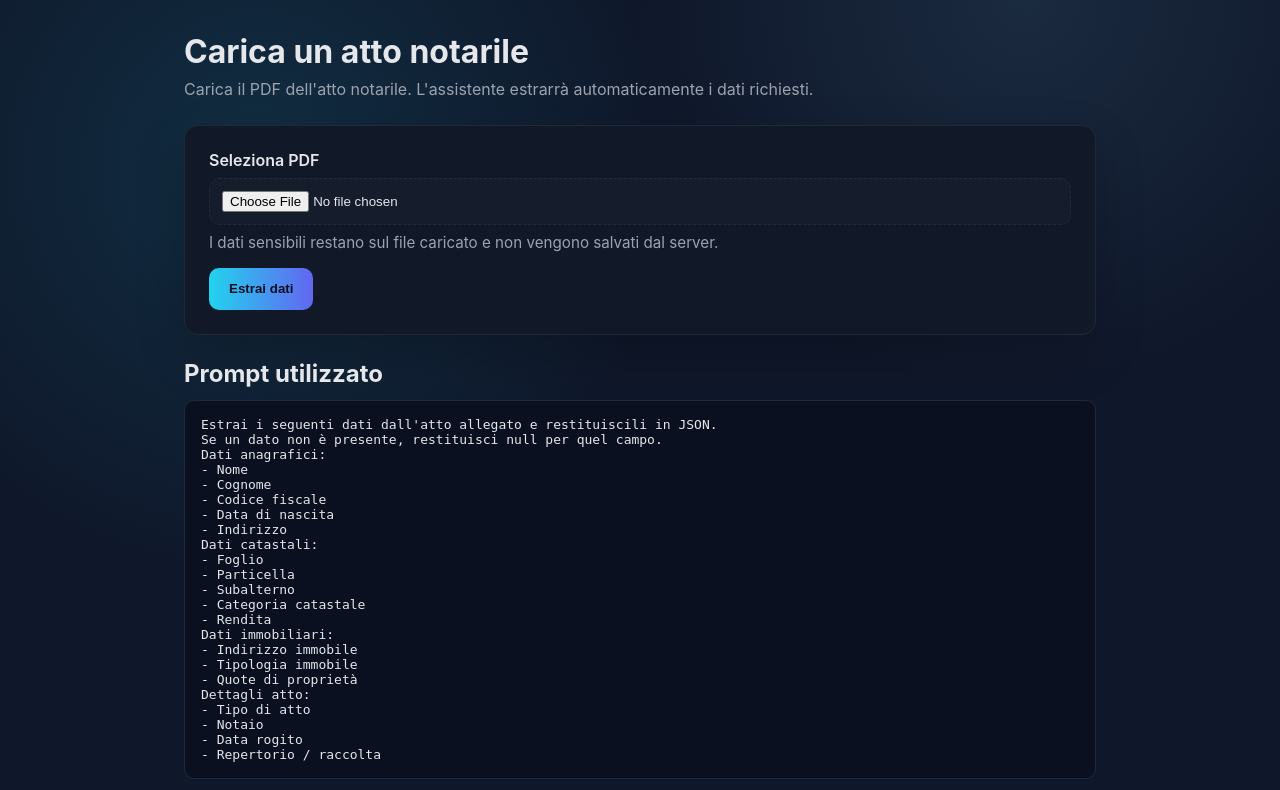
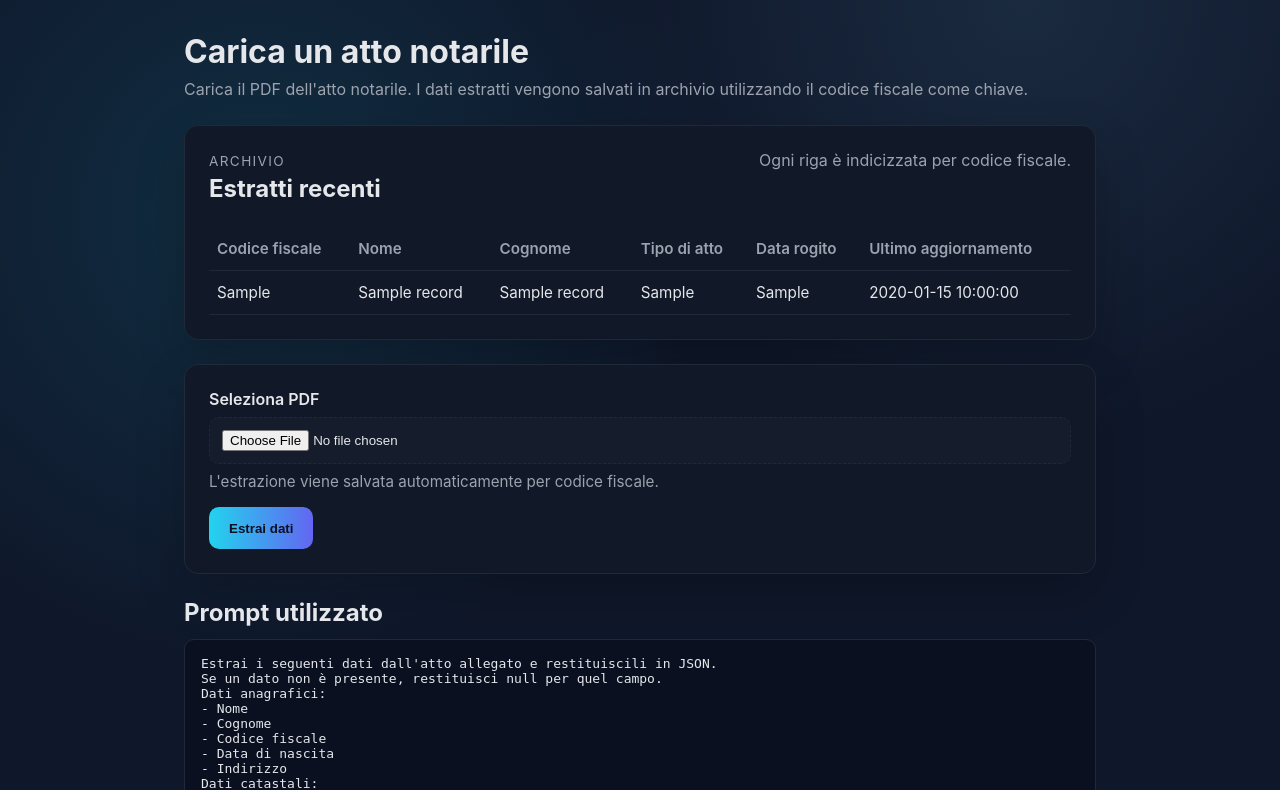
Before and after one commit to Gigibit/evelina, a Flask app: template templates/index.html in a window 1280 px wide. Shown: the top 790 px of the page. Run offline with Flask 3, Linux system fonts and the light colour scheme; the template is opened without the code that fills it: most values are stand-ins (such as "Sample title", 1, 10 or a date in 2020).

Commit message:
Add database-backed archive for extractions

```diff
--- a/app.py
+++ b/app.py
@@ -1,6 +1,9 @@
 import json
 import os
+import sqlite3
+from contextlib import closing
 from io import BytesIO
+from pathlib import Path
 
 from dotenv import load_dotenv
 from flask import Flask, flash, redirect, render_template, request, url_for
@@ -11,6 +14,7 @@ load_dotenv()
 
 app = Flask(__name__)
 app.secret_key = os.getenv("FLASK_SECRET_KEY", "change-me")
+DATABASE_PATH = Path(os.getenv("DATABASE_PATH", "extractions.db"))
 
 
 DATA_FIELDS = {
@@ -44,6 +48,97 @@ DATA_FIELDS = {
 
 class ExtractionError(Exception):
     """Raised when data extraction fails."""
+
+
+def get_db_connection() -> sqlite3.Connection:
+    DATABASE_PATH.parent.mkdir(parents=True, exist_ok=True)
+    connection = sqlite3.connect(str(DATABASE_PATH))
+    connection.row_factory = sqlite3.Row
+    return connection
+
+
+def init_db() -> None:
+    with closing(get_db_connection()) as connection:
+        connection.execute(
+            """
+            CREATE TABLE IF NOT EXISTS extractions (
+                codice_fiscale TEXT PRIMARY KEY,
+                data JSON NOT NULL,
+                created_at TIMESTAMP DEFAULT CURRENT_TIMESTAMP
+            )
+            """
+        )
+        connection.commit()
+
+
+def extract_codice_fiscale(data: dict) -> str:
+    codice = (
+        data.get("Dati anagrafici", {}).get("Codice fiscale")
+        or data.get("codice_fiscale")
+        or data.get("codice fiscale")
+    )
+
+    if isinstance(codice, str):
+        codice = codice.strip()
+
+    if not codice:
+        raise ExtractionError("Il codice fiscale non è stato trovato nei dati estratti.")
+
+    return codice
+
+
+def save_extraction(data: dict) -> None:
+    codice_fiscale = extract_codice_fiscale(data)
+
+    serialized = json.dumps(data, ensure_ascii=False)
+
+    with closing(get_db_connection()) as connection:
+        connection.execute(
+            """
+            INSERT INTO extractions (codice_fiscale, data, created_at)
+            VALUES (?, ?, CURRENT_TIMESTAMP)
+            ON CONFLICT(codice_fiscale) DO UPDATE SET
+                data=excluded.data,
+                created_at=CURRENT_TIMESTAMP
+            """,
+            (codice_fiscale, serialized),
+        )
+        connection.commit()
+
+
+def list_extractions() -> list[dict]:
+    with closing(get_db_connection()) as connection:
+        rows = connection.execute(
+            """
+            SELECT codice_fiscale, data, created_at
+            FROM extractions
+            ORDER BY datetime(created_at) DESC
+            """
+        ).fetchall()
+
+    items = []
+    for row in rows:
+        payload = json.loads(row["data"])
+        anagrafica = payload.get("Dati anagrafici", {})
+        dettagli_atto = payload.get("Dettagli atto", {})
+        dati_immobiliari = payload.get("Dati immobiliari", {})
+
+        items.append(
+            {
+                "codice_fiscale": row["codice_fiscale"],
+                "nome": anagrafica.get("Nome"),
+                "cognome": anagrafica.get("Cognome"),
+                "indirizzo": dati_immobiliari.get("Indirizzo immobile"),
+                "tipo_atto": dettagli_atto.get("Tipo di atto"),
+                "data_rogito": dettagli_atto.get("Data rogito"),
+                "updated_at": row["created_at"],
+            }
+        )
+
+    return items
+
+
+init_db()
 
 
 def build_prompt() -> str:
@@ -118,7 +213,8 @@ def ask_gpt(document_text: str) -> dict:
 
 @app.route("/")
 def index():
-    return render_template("index.html")
+    records = list_extractions()
+    return render_template("index.html", records=records)
 
 
 @app.route("/estrai", methods=["POST"])
@@ -129,9 +225,12 @@ def extract():
         flash("Carica un file PDF per procedere.")
         return redirect(url_for("index"))
 
+    codice_fiscale = None
     try:
         document_text = read_pdf(file_storage)
         extracted = ask_gpt(document_text)
+        codice_fiscale = extract_codice_fiscale(extracted)
+        save_extraction(extracted)
     except ExtractionError as exc:
         flash(str(exc))
         return redirect(url_for("index"))
@@ -142,6 +241,7 @@ def extract():
         "result.html",
         data=extracted,
         extracted_json=extracted_json,
+        codice_fiscale=codice_fiscale,
         prompt=build_prompt(),
     )
 
--- a/static/style.css
+++ b/static/style.css
@@ -121,3 +121,50 @@ button:hover {
 .back:hover {
   text-decoration: underline;
 }
+
+.card-title {
+  display: flex;
+  align-items: baseline;
+  justify-content: space-between;
+  gap: 1rem;
+}
+
+.muted {
+  color: var(--muted);
+  margin: 0;
+}
+
+.eyebrow {
+  text-transform: uppercase;
+  letter-spacing: 0.1em;
+  color: var(--muted);
+  font-size: 0.85rem;
+  margin: 0 0 0.35rem 0;
+}
+
+.table-wrapper {
+  overflow-x: auto;
+  margin-top: 1rem;
+}
+
+table.records {
+  width: 100%;
+  border-collapse: collapse;
+  font-size: 0.95rem;
+}
+
+table.records th,
+table.records td {
+  padding: 0.75rem 0.5rem;
+  text-align: left;
+  border-bottom: 1px solid var(--border);
+}
+
+table.records th {
+  color: var(--muted);
+  font-weight: 600;
+}
+
+table.records tr:hover td {
+  background: rgba(255, 255, 255, 0.02);
+}
--- a/templates/index.html
+++ b/templates/index.html
@@ -10,7 +10,7 @@
   <main class="container">
     <header>
       <h1>Carica un atto notarile</h1>
-      <p>Carica il PDF dell'atto notarile. L'assistente estrarrà automaticamente i dati richiesti.</p>
+      <p>Carica il PDF dell'atto notarile. I dati estratti vengono salvati in archivio utilizzando il codice fiscale come chiave.</p>
     </header>
 
     {% with messages = get_flashed_messages() %}
@@ -23,10 +23,48 @@
       {% endif %}
     {% endwith %}
 
+    {% if records %}
+      <section class="card">
+        <div class="card-title">
+          <div>
+            <p class="eyebrow">Archivio</p>
+            <h2>Estratti recenti</h2>
+          </div>
+          <p class="muted">Ogni riga è indicizzata per codice fiscale.</p>
+        </div>
+        <div class="table-wrapper">
+          <table class="records">
+            <thead>
+              <tr>
+                <th>Codice fiscale</th>
+                <th>Nome</th>
+                <th>Cognome</th>
+                <th>Tipo di atto</th>
+                <th>Data rogito</th>
+                <th>Ultimo aggiornamento</th>
+              </tr>
+            </thead>
+            <tbody>
+              {% for record in records %}
+                <tr>
+                  <td>{{ record.codice_fiscale }}</td>
+                  <td>{{ record.nome or "—" }}</td>
+                  <td>{{ record.cognome or "—" }}</td>
+                  <td>{{ record.tipo_atto or "—" }}</td>
+                  <td>{{ record.data_rogito or "—" }}</td>
+                  <td>{{ record.updated_at }}</td>
+                </tr>
+              {% endfor %}
+            </tbody>
+          </table>
+        </div>
+      </section>
+    {% endif %}
+
     <form action="{{ url_for('extract') }}" method="post" enctype="multipart/form-data" class="card">
       <label for="atto">Seleziona PDF</label>
       <input type="file" id="atto" name="atto" accept="application/pdf" required>
-      <p class="help">I dati sensibili restano sul file caricato e non vengono salvati dal server.</p>
+      <p class="help">L'estrazione viene salvata automaticamente per codice fiscale.</p>
       <button type="submit">Estrai dati</button>
     </form>
 
--- a/templates/result.html
+++ b/templates/result.html
@@ -11,6 +11,9 @@
     <header>
       <h1>Risultati dell'estrazione</h1>
       <p>Ecco i dati strutturati ottenuti dal documento caricato.</p>
+      {% if codice_fiscale %}
+        <p class="eyebrow">Salvato in archivio come: {{ codice_fiscale }}</p>
+      {% endif %}
     </header>
 
     <a href="{{ url_for('index') }}" class="back">&larr; Torna al caricamento</a>
```
Also changed, not shown: tests/test_storage.py (added, +47 -0 lines).
